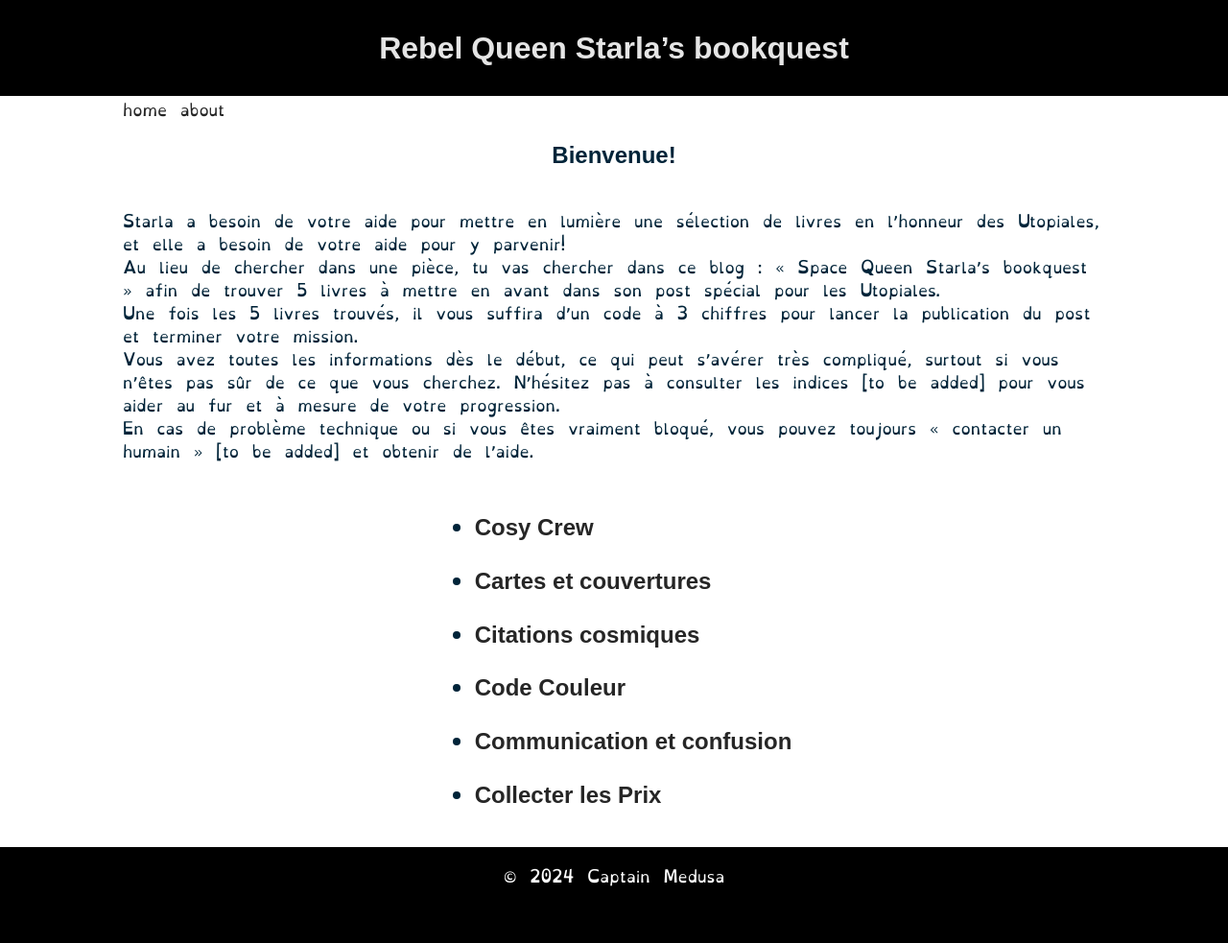
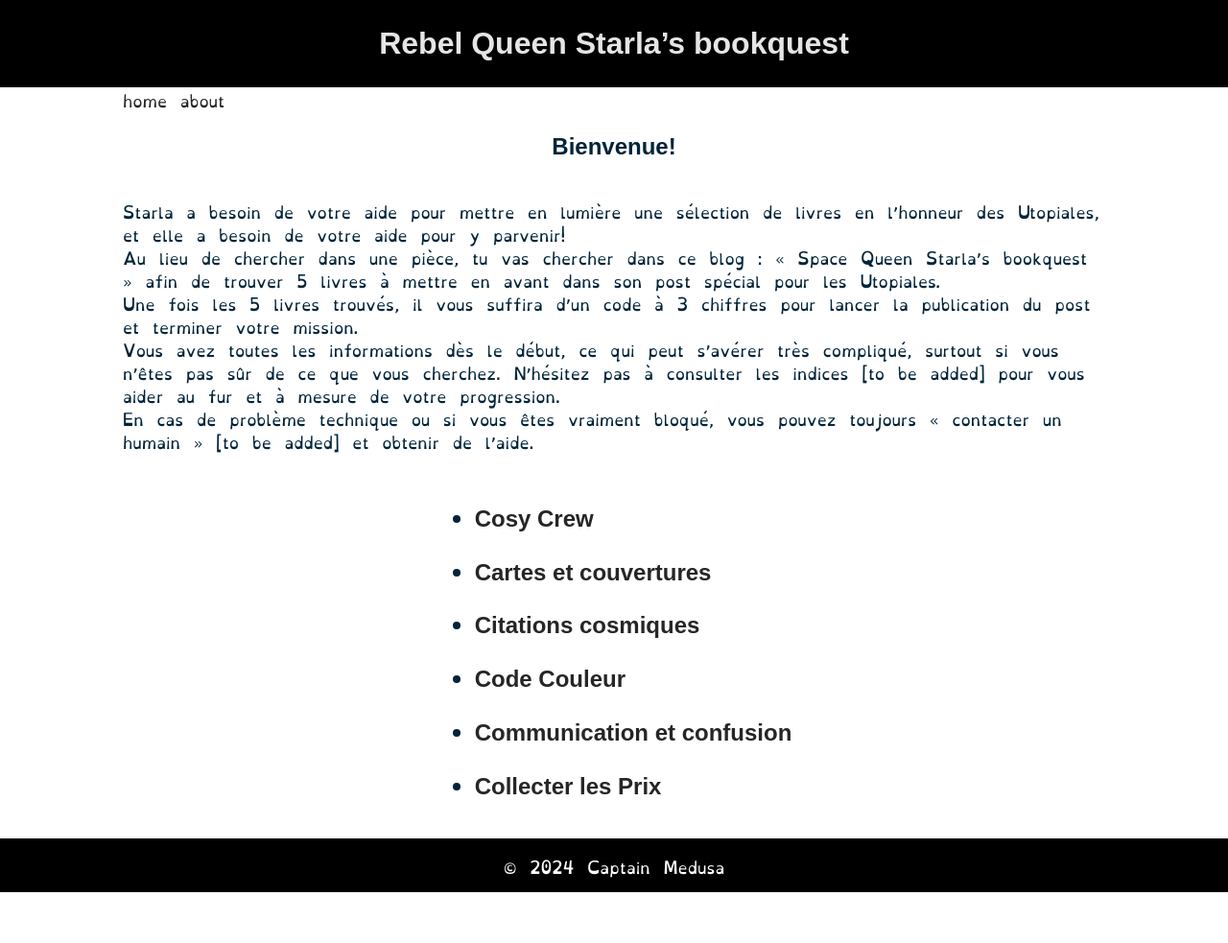
Before and after one commit to gwenananaelle/starlasbookquest, a Jekyll site: the page built from index.md, in a window 1280 px wide. Shown: the whole page at 96% size. Built offline with Jekyll 4.4.1, drawn with Linux system fonts in a browser that asks for light colours; after the commit the page ends 930 px from its top, so only the background shows below that.

Commit message:
min height for header

```diff
--- a/_sass/custom.scss
+++ b/_sass/custom.scss
@@ -74,7 +74,7 @@ body {
         background-color: black;
         color: white;
         width: 100vw;
-        height: 100px;
+        min-height: max-content;
         a {
             color: $link-base-color-light;
             text-decoration: none;
```
